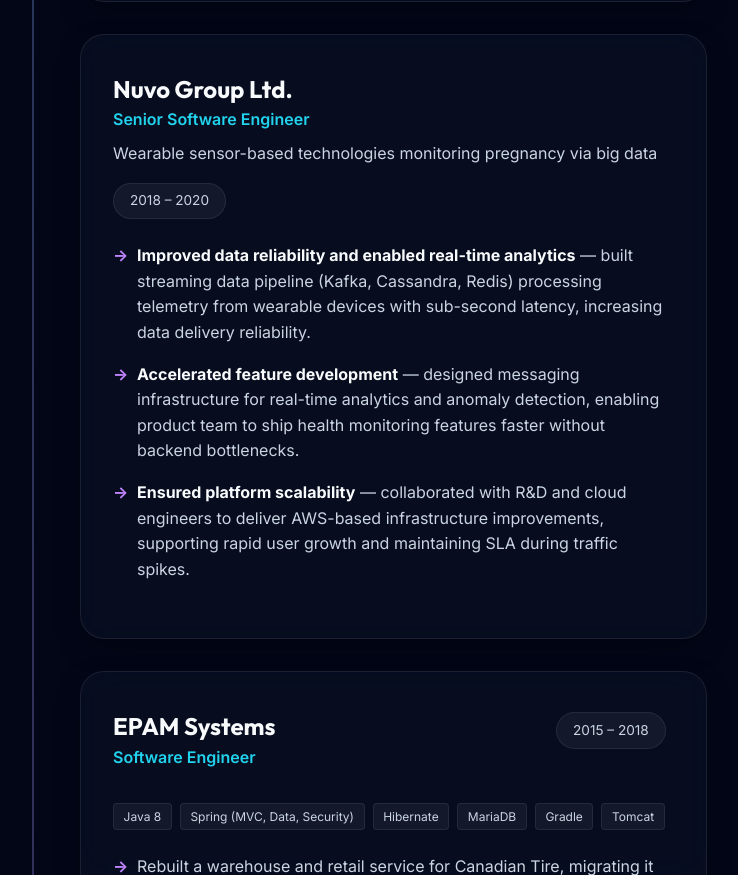
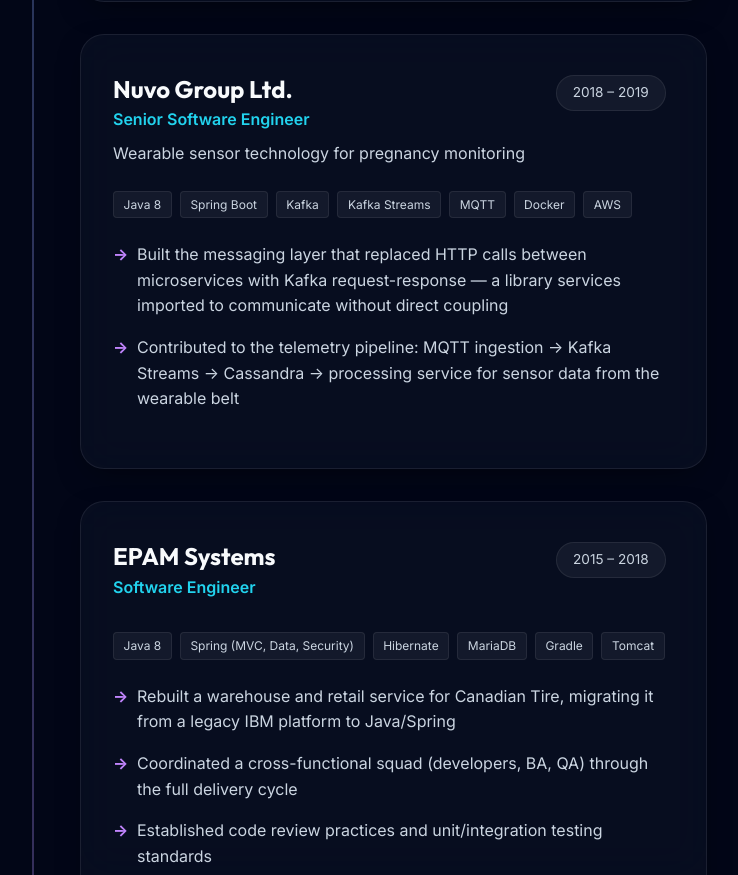
Before and after one commit to aleksandrbelov/cv, a website: page index.html in a window 1280 px wide. Shown: the part 3088-3963 px from the top of the page, without its empty margins (114-852 px from the left). Drawn offline with Linux system fonts and the light colour scheme.

Commit message:
docs: update Nuvo Group experience details with specific tech stack and project highlights

```diff
--- a/index.html
+++ b/index.html
@@ -386,28 +386,19 @@
                                 <div class="exp-meta">
                                     <h3 class="company-name">Nuvo Group Ltd.</h3>
                                     <p class="job-title-pill">Senior Software Engineer</p>
-                                    <p class="job-subtitle">Wearable sensor-based technologies monitoring pregnancy via
-                                        big data
-                                    </p>
+                                    <p class="job-subtitle">Wearable sensor technology for pregnancy monitoring</p>
                                 </div>
-                                <div class="date-badge">2018 – 2020</div>
+                                <div class="date-badge">2018 – 2019</div>
+                            </div>
+                            <div class="tech-stack-mini">
+                                <span>Java 8</span><span>Spring Boot</span><span>Kafka</span><span>Kafka Streams</span><span>MQTT</span><span>Docker</span><span>AWS</span>
                             </div>
                             <ul class="achievement-list">
-                                <li><strong>Improved data reliability and enabled real-time analytics</strong> — built
-                                    streaming
-                                    data pipeline (Kafka, Cassandra, Redis) processing telemetry from wearable devices
-                                    with
-                                    sub-second latency, increasing data delivery reliability.</li>
-                                <li><strong>Accelerated feature development</strong> — designed messaging infrastructure
-                                    for
-                                    real-time analytics and anomaly detection, enabling product team to ship health
-                                    monitoring
-                                    features faster without backend bottlenecks.</li>
-                                <li><strong>Ensured platform scalability</strong> — collaborated with R&D and cloud
-                                    engineers to
-                                    deliver AWS-based infrastructure improvements, supporting rapid user growth and
-                                    maintaining
-                                    SLA during traffic spikes.</li>
+                                <li>Built the messaging layer that replaced HTTP calls between microservices with Kafka
+                                    request-response — a library services imported to communicate without direct
+                                    coupling</li>
+                                <li>Contributed to the telemetry pipeline: MQTT ingestion → Kafka Streams →
+                                    Cassandra → processing service for sensor data from the wearable belt</li>
                             </ul>
                         </div>
 
```
Also changed, not shown: README.md.
